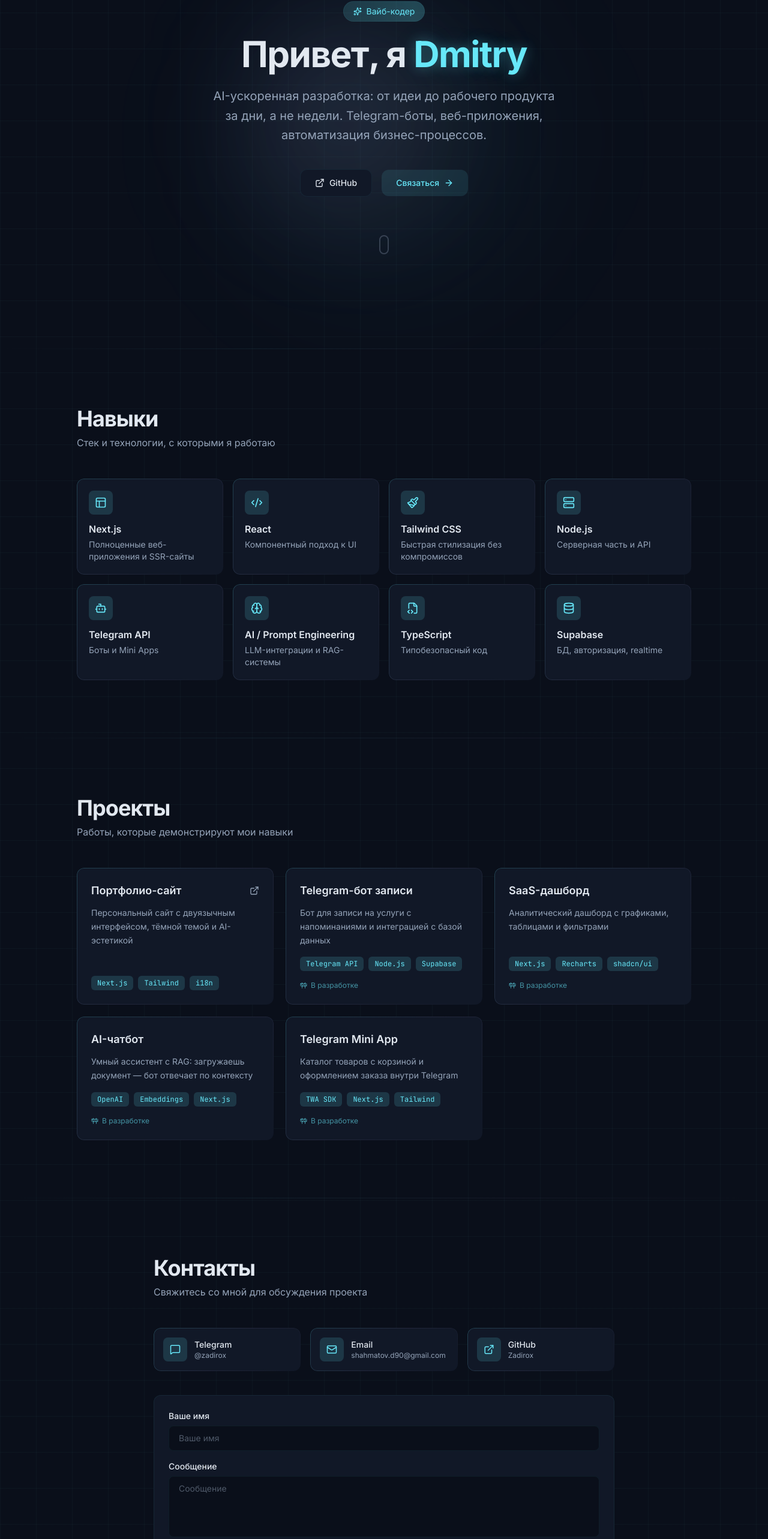
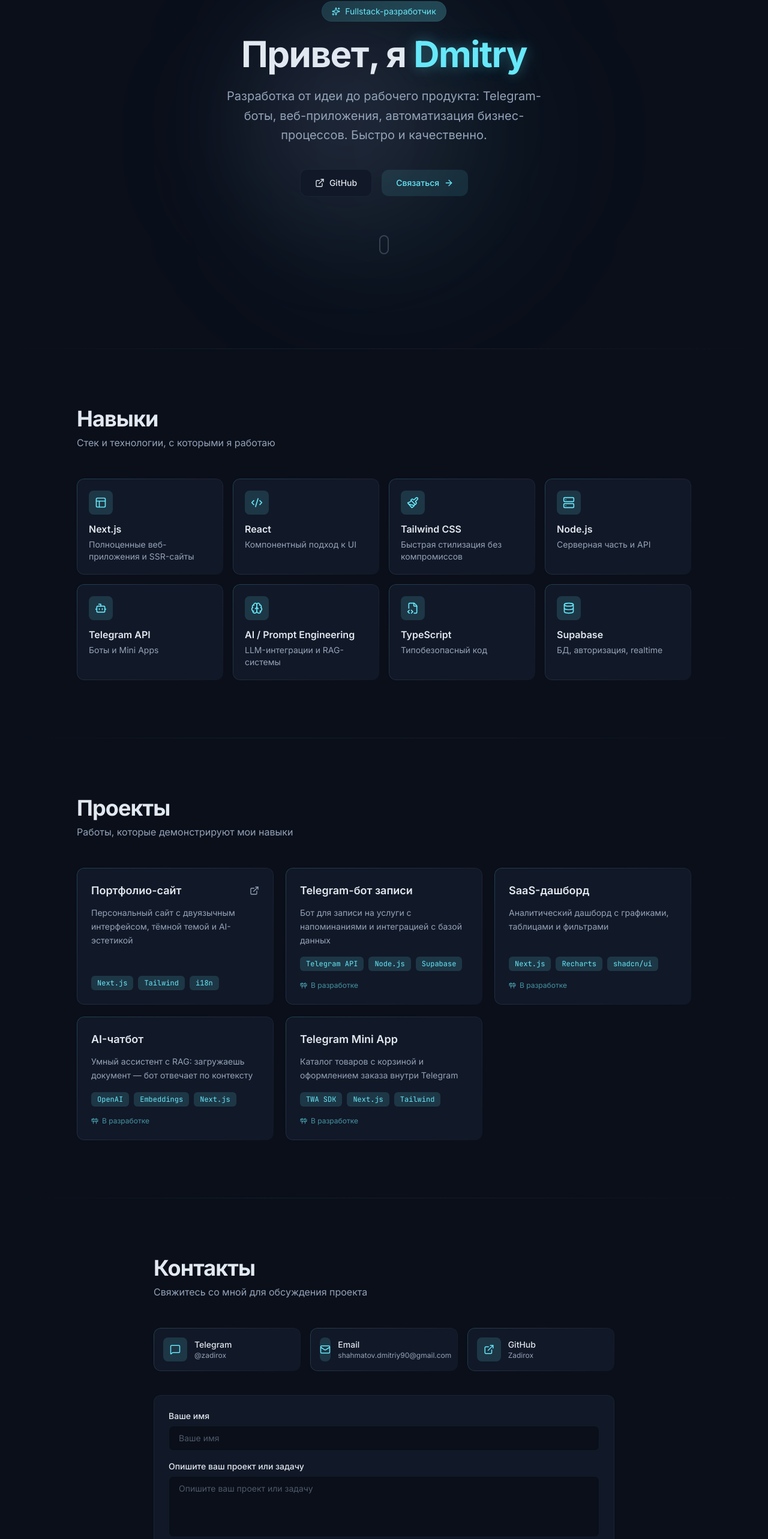
Before and after one commit to Zadirox/portfolio, a Next.js app: page / in a window 1280 px wide. Shown: the part 219-2785 px from the top of the page at 60% size. Built offline with nearby package versions, Linux system fonts and the light colour scheme.

Commit message:
Fix: remove grid bg, rebrand to fullstack, fix contact form and email display

```diff
--- a/app/layout.tsx
+++ b/app/layout.tsx
@@ -15,14 +15,14 @@ const jetbrainsMono = JetBrains_Mono({
 });
 
 export const metadata: Metadata = {
-  title: "Zadirox — AI-Powered Developer",
+  title: "Zadirox — Fullstack Developer",
   description:
-    "Вайб-кодер. AI-ускоренная разработка: Telegram-боты, веб-приложения, автоматизация. Быстро. Качественно. С интеллектом.",
-  keywords: ["вайб-кодер", "AI разработка", "Telegram боты", "Next.js", "автоматизация"],
+    "Fullstack-разработчик. Telegram-боты, веб-приложения, автоматизация. Быстро. Качественно.",
+  keywords: ["fullstack разработчик", "Telegram боты", "Next.js", "автоматизация", "веб-разработка"],
   authors: [{ name: "Dmitry", url: "https://github.com/Zadirox" }],
   openGraph: {
-    title: "Zadirox — AI-Powered Developer",
-    description: "AI-ускоренная разработка: боты, веб, автоматизация",
+    title: "Zadirox — Fullstack Developer",
+    description: "Telegram-боты, веб-приложения, автоматизация",
     type: "website",
   },
 };
@@ -37,7 +37,7 @@ export default function RootLayout({
       lang="ru"
       className={`${inter.variable} ${jetbrainsMono.variable} h-full antialiased`}
     >
-      <body className="min-h-full flex flex-col grid-bg">{children}</body>
+      <body className="min-h-full flex flex-col">{children}</body>
     </html>
   );
 }
--- a/components/contact.tsx
+++ b/components/contact.tsx
@@ -1,11 +1,23 @@
 "use client";
 
+import { useState } from "react";
 import { useLanguage } from "@/lib/language-provider";
 import { contacts } from "@/lib/data";
 import { Send, MessageSquare, Mail, ExternalLink } from "lucide-react";
 
 export function Contact() {
   const { t } = useLanguage();
+  const [name, setName] = useState("");
+  const [message, setMessage] = useState("");
+
+  const handleSubmit = (e: React.FormEvent) => {
+    e.preventDefault();
+    const text = message
+      ? `${name ? `От ${name}: ` : ""}${message}`
+      : (name ? `Здравствуйте, я ${name}` : "Здравствуйте!");
+    const url = `https://t.me/zadirox?text=${encodeURIComponent(text)}`;
+    window.open(url, "_blank");
+  };
 
   return (
     <section id="contact" className="px-6 py-24">
@@ -22,7 +34,7 @@ export function Contact() {
             href={contacts.telegram}
             target="_blank"
             rel="noopener noreferrer"
-            className="gradient-border group flex items-center gap-3 rounded-xl bg-surface p-4 transition-all duration-300 hover:bg-surface-hover"
+            className="gradient-border card-hover group flex items-center gap-3 rounded-xl bg-surface p-4 transition-all duration-300 hover:bg-surface-hover"
           >
             <div className="flex h-10 w-10 items-center justify-center rounded-lg bg-accent-soft text-accent">
               <MessageSquare size={18} />
@@ -35,14 +47,14 @@ export function Contact() {
 
           <a
             href={`mailto:${contacts.email}`}
-            className="gradient-border group flex items-center gap-3 rounded-xl bg-surface p-4 transition-all duration-300 hover:bg-surface-hover"
+            className="gradient-border card-hover group flex items-center gap-3 rounded-xl bg-surface p-4 transition-all duration-300 hover:bg-surface-hover"
           >
             <div className="flex h-10 w-10 items-center justify-center rounded-lg bg-accent-soft text-accent">
               <Mail size={18} />
             </div>
             <div>
               <p className="text-sm font-medium text-foreground">{t.contact.email}</p>
-              <p className="text-xs text-muted break-all">shahmatov.d90@gmail.com</p>
+              <p className="text-xs text-muted">{contacts.email}</p>
             </div>
           </a>
 
@@ -50,7 +62,7 @@ export function Contact() {
             href={contacts.github}
             target="_blank"
             rel="noopener noreferrer"
-            className="gradient-border group flex items-center gap-3 rounded-xl bg-surface p-4 transition-all duration-300 hover:bg-surface-hover"
+            className="gradient-border card-hover group flex items-center gap-3 rounded-xl bg-surface p-4 transition-all duration-300 hover:bg-surface-hover"
           >
             <div className="flex h-10 w-10 items-center justify-center rounded-lg bg-accent-soft text-accent">
               <ExternalLink size={18} />
@@ -63,8 +75,7 @@ export function Contact() {
         </div>
 
         <form
-          action={`mailto:${contacts.email}`}
-          method="GET"
+          onSubmit={handleSubmit}
           className="animate-fade-in-up mt-10 rounded-xl border border-border/50 bg-surface p-6"
           style={{ animationDelay: "0.3s" }}
         >
@@ -74,20 +85,22 @@ export function Contact() {
             </label>
             <input
               id="name"
-              name="name"
               type="text"
+              value={name}
+              onChange={(e) => setName(e.target.value)}
               className="w-full rounded-lg border border-border/50 bg-background px-4 py-2.5 text-sm text-foreground placeholder-muted/50 outline-none transition-colors focus:border-accent/40"
               placeholder={t.contact.form_name}
             />
           </div>
           <div className="mb-5">
-            <label htmlFor="body" className="mb-1.5 block text-sm font-medium text-foreground">
+            <label htmlFor="message" className="mb-1.5 block text-sm font-medium text-foreground">
               {t.contact.form_message}
             </label>
             <textarea
-              id="body"
-              name="body"
+              id="message"
               rows={4}
+              value={message}
+              onChange={(e) => setMessage(e.target.value)}
               className="w-full resize-none rounded-lg border border-border/50 bg-background px-4 py-2.5 text-sm text-foreground placeholder-muted/50 outline-none transition-colors focus:border-accent/40"
               placeholder={t.contact.form_message}
             />
--- a/lib/translations.ts
+++ b/lib/translations.ts
@@ -10,8 +10,8 @@ export const translations = {
     hero: {
       greeting: "Привет, я",
       name: "Dmitry",
-      role: "Вайб-кодер",
-      subtitle: "AI-ускоренная разработка: от идеи до рабочего продукта за дни, а не недели. Telegram-боты, веб-приложения, автоматизация бизнес-процессов.",
+      role: "Fullstack-разработчик",
+      subtitle: "Разработка от идеи до рабочего продукта: Telegram-боты, веб-приложения, автоматизация бизнес-процессов. Быстро и качественно.",
       cta_github: "GitHub",
       cta_contact: "Связаться",
     },
@@ -71,11 +71,11 @@ export const translations = {
       email: "Email",
       github: "GitHub",
       form_name: "Ваше имя",
-      form_message: "Сообщение",
-      form_send: "Отправить",
+      form_message: "Опишите ваш проект или задачу",
+      form_send: "Написать в Telegram",
     },
     footer: {
-      built_with: "Сделано с помощью AI и",
+      built_with: "Сделано на",
       by: "Zadirox",
     },
   },
@@ -88,8 +88,8 @@ export const translations = {
     hero: {
       greeting: "Hi, I'm",
       name: "Dmitry",
-      role: "Vibe Coder",
-      subtitle: "AI-accelerated development: from idea to working product in days, not weeks. Telegram bots, web apps, business automation.",
+      role: "Fullstack Developer",
+      subtitle: "End-to-end development: Telegram bots, web applications, business automation. Fast and high-quality.",
       cta_github: "GitHub",
       cta_contact: "Contact Me",
     },
@@ -149,11 +149,11 @@ export const translations = {
       email: "Email",
       github: "GitHub",
       form_name: "Your name",
-      form_message: "Message",
-      form_send: "Send",
+      form_message: "Describe your project or task",
+      form_send: "Message on Telegram",
     },
     footer: {
-      built_with: "Built with AI and",
+      built_with: "Built with",
       by: "Zadirox",
     },
   },
```
